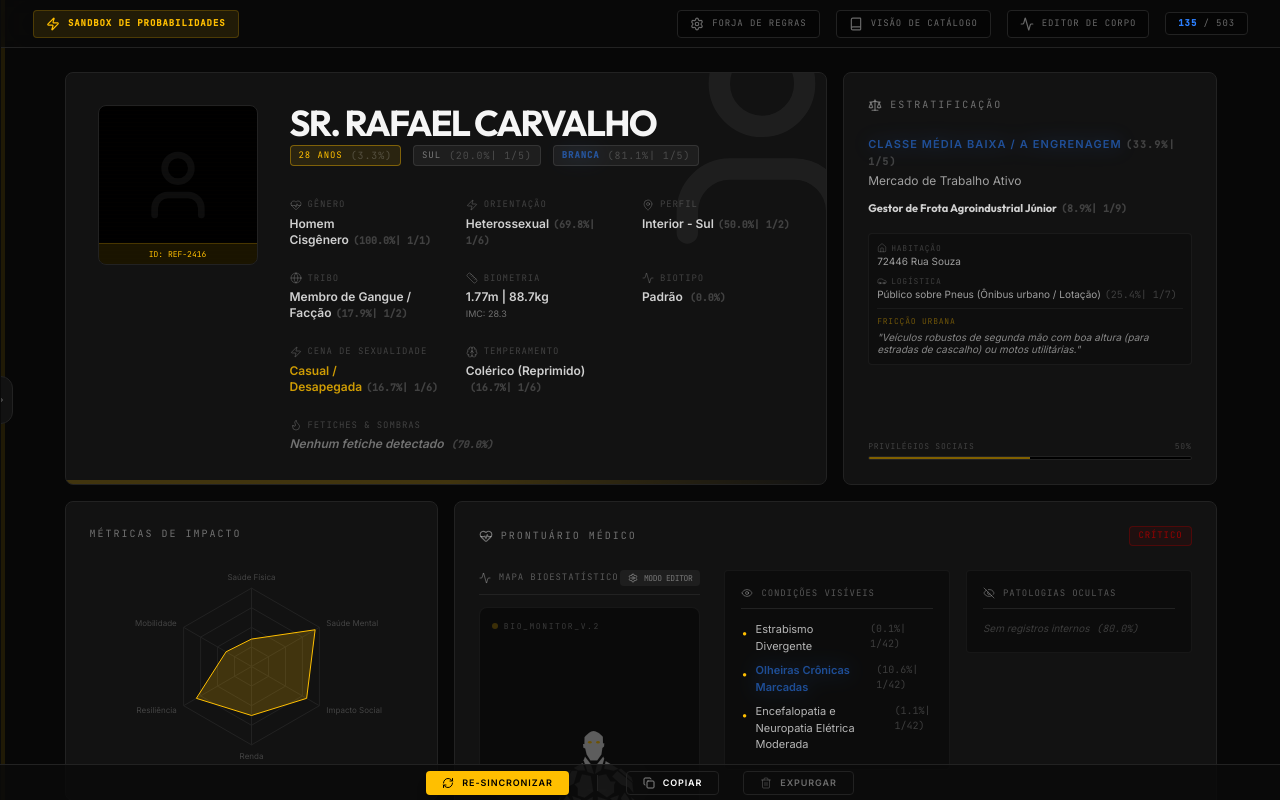
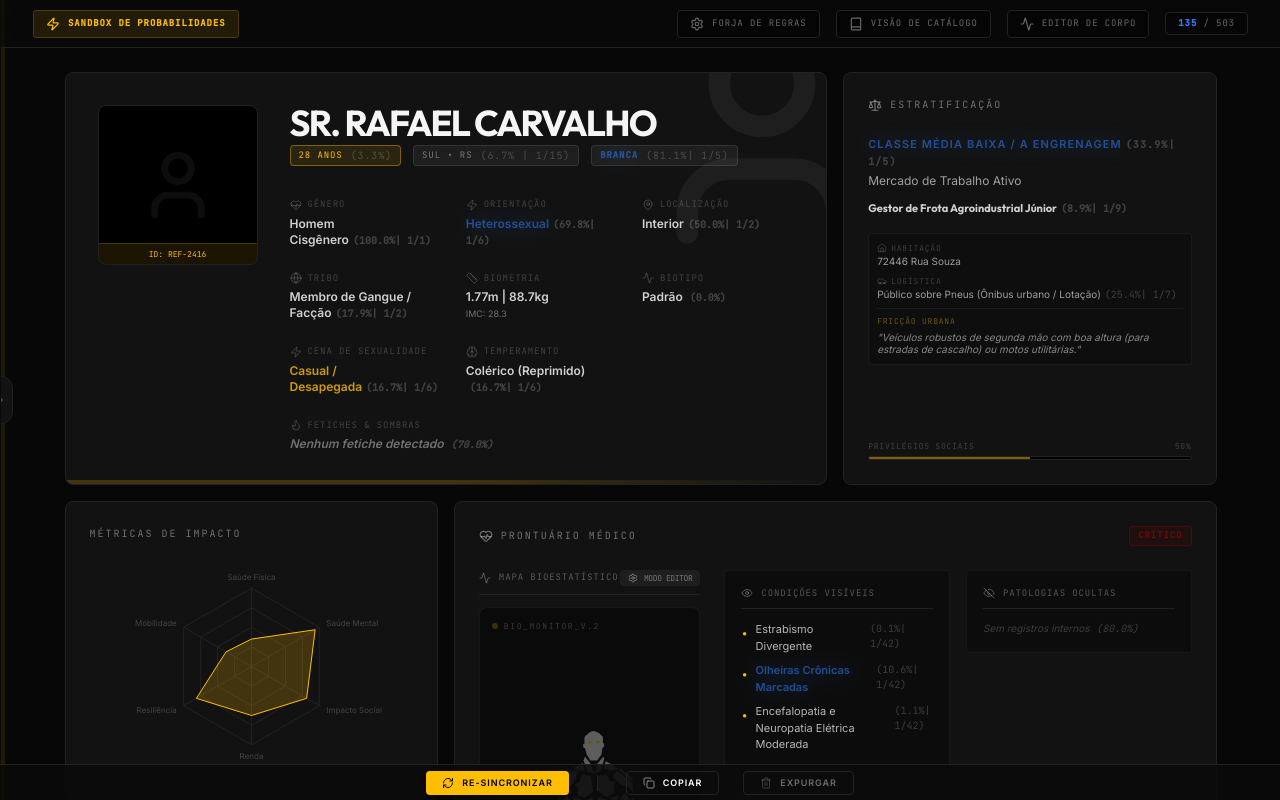
Before and after one commit to evertonsdm/Simulador, a React (Vite) app: page / in a window 1280 px wide. Both pictures are taken after a click on the button "INICIAR VARREDURA". Built offline with nearby package versions, Linux system fonts and the light colour scheme.

Commit message:
feat: Exibir estado e refinar probabilidade regional
Inclui o estado na exibição da região e ajusta a lógica de probabilidade regional para considerá-la no cálculo. Adiciona robustez ao tratamento de profissões nulas.

```diff
--- a/src/App.tsx
+++ b/src/App.tsx
@@ -672,7 +672,22 @@ export default function App() {
                           <h2 className="font-display font-black text-3xl md:text-4xl text-ice tracking-tighter uppercase leading-none">{result.metadata.nome}</h2>
                           <div className="flex flex-wrap items-center gap-3">
                             <Badge>{result.metadata.idade} Anos<Prob value={result.metadata.probs.idade} /></Badge>
-                            <Badge color="white">{result.metadata.regiao}<Prob value={result.metadata.probs.regiao} /></Badge>
+                            <Badge color="white">
+                              {result.metadata.regiao} • {result.metadata.estado}
+                              {(() => {
+                                const regProb = result.metadata.probs.regiao;
+                                if (!regProb || Array.isArray(regProb)) return null;
+                                const counts: Record<string, number> = { 'Sudeste': 4, 'Sul': 3, 'Nordeste': 9, 'Norte': 7, 'Centro-Oeste': 4 };
+                                const stateCount = counts[result.metadata.regiao] || 1;
+                                const combinedProb = regProb.prob / stateCount;
+                                const combinedPool = regProb.poolSize * stateCount;
+                                return (
+                                  <span className="text-[10px] text-white/20 font-mono ml-1">
+                                    ({combinedProb.toFixed(1)}% | 1/{combinedPool})
+                                  </span>
+                                );
+                              })()}
+                            </Badge>
                             <Badge color="white"><MigratedItem name={result.metadata.etnia} migratedList={result.metadata.migratedItems} /><Prob value={result.metadata.probs.etnia} /></Badge>
                           </div>
                         </div>
@@ -680,15 +695,15 @@ export default function App() {
                         <div className="grid grid-cols-2 md:grid-cols-3 gap-4 md:gap-6 pt-2">
                           <div className="space-y-1">
                             <p className="text-[9px] font-mono text-white/20 uppercase tracking-widest flex items-center gap-1.5"><HeartPulse className="w-3 h-3" /> Gênero</p>
-                            <p className="text-xs font-bold text-white/80">{result.metadata.genero}<Prob value={result.metadata.probs.genero} /></p>
+                            <p className="text-xs font-bold text-white/80"><MigratedItem name={result.metadata.genero} migratedList={result.metadata.migratedItems} /><Prob value={result.metadata.probs.genero} /></p>
                           </div>
                           <div className="space-y-1">
                             <p className="text-[9px] font-mono text-white/20 uppercase tracking-widest flex items-center gap-1.5"><Zap className="w-3 h-3" /> Orientação</p>
-                            <p className="text-xs font-bold text-white/80">{result.metadata.orientacao}<Prob value={result.metadata.probs.orientacao} /></p>
+                            <p className="text-xs font-bold text-white/80"><MigratedItem name={result.metadata.orientacao} migratedList={result.metadata.migratedItems} /><Prob value={result.metadata.probs.orientacao} /></p>
                           </div>
                           <div className="space-y-1">
-                            <p className="text-[9px] font-mono text-white/20 uppercase tracking-widest flex items-center gap-1.5"><MapPin className="w-3 h-3" /> Perfil</p>
-                            <p className="text-xs font-bold text-white/80">{result.metadata.perfilUrbano}<Prob value={result.metadata.probs.perfilUrbano} /></p>
+                            <p className="text-[9px] font-mono text-white/20 uppercase tracking-widest flex items-center gap-1.5"><MapPin className="w-3 h-3" /> Localização</p>
+                            <p className="text-xs font-bold text-white/80 truncate">{result.metadata.perfilUrbano.split(' - ')[0]}<Prob value={result.metadata.probs.perfilUrbano} /></p>
                           </div>
                           <div className="space-y-1">
                             <p className="text-[9px] font-mono text-white/20 uppercase tracking-widest flex items-center gap-1.5"><Globe className="w-3 h-3" /> Tribo</p>
--- a/src/services/characterGenerator.ts
+++ b/src/services/characterGenerator.ts
@@ -743,7 +743,7 @@ export function generateCharacterData(options: GenerationOptions = {}): Characte
   const universalPool = PROFISSOES_UNIVERSAIS[classe] || [];
   professionPool = [...regionalPool, ...universalPool];
   const profRollBase = rollUniform(professionPool);
-  const professionBase = profRollBase.value;
+  const professionBase = profRollBase.value || "";
   const isBracal = professionBase.toLowerCase().includes("obra") || professionBase.toLowerCase().includes("pedreiro") || professionBase.toLowerCase().includes("campo") || professionBase.toLowerCase().includes("roça") || professionBase.toLowerCase().includes("pesca") || professionBase.toLowerCase().includes("braçal") || professionBase.toLowerCase().includes("agrícola");
 
   // Roll Bio Sex
@@ -829,8 +829,8 @@ export function generateCharacterData(options: GenerationOptions = {}): Characte
     estuda: false, estagio: false, aposentado: false, desempregado: false, estresse: Math.random() < 0.4,
     estresseHard: Math.random() < 0.1, remoto: Math.random() < 0.2,
     climaFrio: false, ansiedade: Math.random() < 0.3,
-    alternativo: Math.random() < 0.2 || professionBase.toLowerCase().includes("artista") || professionBase.toLowerCase().includes("designer") || professionBase.toLowerCase().includes("músico") || professionBase.toLowerCase().includes("freelancer"),
-    escritorio: professionBase.toLowerCase().includes("escritório") || professionBase.toLowerCase().includes("analista") || professionBase.toLowerCase().includes("gerente") || professionBase.toLowerCase().includes("diretor") || professionBase.toLowerCase().includes("contábil") || professionBase.toLowerCase().includes("jurídico"),
+    alternativo: Math.random() < 0.2 || (professionBase || "").toLowerCase().includes("artista") || (professionBase || "").toLowerCase().includes("designer") || (professionBase || "").toLowerCase().includes("músico") || (professionBase || "").toLowerCase().includes("freelancer"),
+    escritorio: (professionBase || "").toLowerCase().includes("escritório") || (professionBase || "").toLowerCase().includes("analista") || (professionBase || "").toLowerCase().includes("gerente") || (professionBase || "").toLowerCase().includes("diretor") || (professionBase || "").toLowerCase().includes("contábil") || (professionBase || "").toLowerCase().includes("jurídico"),
     industriaOuMusica: false,
     sobrepeso: false, abaixoDoPeso: false, pesoIdeal: true, obesidadeI: false, obesidadeII: false, obesidadeIII: false, falsoSaudavel: false,
     cargosAltos: classe.includes("Elite"),
@@ -841,7 +841,7 @@ export function generateCharacterData(options: GenerationOptions = {}): Characte
     aco: false, baixaRenda: classe.includes("Classe E") || classe.includes("Base"), gayCis: orientacao === "Homossexual" && isCis,
     proSe: false, drogasInjetaveis: false, traumaArquivado: false, hipertenso: Math.random() < 0.15,
     traumaInfancia: Math.random() < 0.1,
-    militarPolicia: professionBase.toLowerCase().includes("militar") || professionBase.toLowerCase().includes("polícia") || professionBase.toLowerCase().includes("guarda") || professionBase.toLowerCase().includes("vigilante") || professionBase.toLowerCase().includes("segurança"),
+    militarPolicia: (professionBase || "").toLowerCase().includes("militar") || (professionBase || "").toLowerCase().includes("polícia") || (professionBase || "").toLowerCase().includes("guarda") || (professionBase || "").toLowerCase().includes("vigilante") || (professionBase || "").toLowerCase().includes("segurança"),
     vitimaCrime: false, hipertensoFumante: false,
     negroPardo: etnia === "Preta" || etnia === "Parda",
     indigena: etnia === "Indígena",
@@ -851,9 +851,9 @@ export function generateCharacterData(options: GenerationOptions = {}): Characte
     isolamentoTotal: false, falenciaLuto: false, infartoPrevio: false, drogasPesadas: false,
     fumanteQuimico: false, atletaMilitar: false, trabalhadorNuclear: false, baixaSaudeMental: false,
     intoxicacaoMedicamentosa: false, biotipoAnomalia: "", massaMagra: false,
-    tecnologia: Math.random() < 0.4 || professionBase.toLowerCase().includes("tecnologia") || professionBase.toLowerCase().includes("software") || professionBase.toLowerCase().includes("ti") || professionBase.toLowerCase().includes("análise"),
+    tecnologia: Math.random() < 0.4 || (professionBase || "").toLowerCase().includes("tecnologia") || (professionBase || "").toLowerCase().includes("software") || (professionBase || "").toLowerCase().includes("ti") || (professionBase || "").toLowerCase().includes("análise"),
     setor: (() => {
-      const lower = professionBase.toLowerCase();
+      const lower = (professionBase || "").toLowerCase();
       if (lower.includes("agrícola") || lower.includes("agro") || lower.includes("irrigação") || lower.includes("latifúndio") || lower.includes("soja") || lower.includes("pecuária") || lower.includes("agrônomo")) return "agro";
       if (lower.includes("tecnologia") || lower.includes("software") || lower.includes("ti") || lower.includes("dados") || lower.includes("hacker") || lower.includes("cripto")) return "tech";
       if (lower.includes("corporativo") || lower.includes("diretor") || lower.includes("multinacional") || lower.includes("startup") || lower.includes("faria limer") || lower.includes("analista") || lower.includes("financeiro")) return "corporativo";
@@ -864,11 +864,11 @@ export function generateCharacterData(options: GenerationOptions = {}): Characte
     estado,
     tierMetropole: getTierMetropole(estado, perfilUrbanoStr.includes("Capital")),
     geneticaFamiliar: Math.random() < 0.1,
-    braçal: professionBase.toLowerCase().includes("obra") || professionBase.toLowerCase().includes("pedreiro") || professionBase.toLowerCase().includes("campo") || professionBase.toLowerCase().includes("roça") || professionBase.toLowerCase().includes("pesca") || professionBase.toLowerCase().includes("braçal") || professionBase.toLowerCase().includes("agrícola"),
+    braçal: (professionBase || "").toLowerCase().includes("obra") || (professionBase || "").toLowerCase().includes("pedreiro") || (professionBase || "").toLowerCase().includes("campo") || (professionBase || "").toLowerCase().includes("roça") || (professionBase || "").toLowerCase().includes("pesca") || (professionBase || "").toLowerCase().includes("braçal") || (professionBase || "").toLowerCase().includes("agrícola"),
     sop: false, peleClara: etnia === "Branca",
     tdah: Math.random() < 0.1, insonia: Math.random() < 0.2, turnosNoturnos: Math.random() < 0.1,
     idoso: idade > 60, botox: false, lutador: false, violencia: false, lutoSevero: false,
-    obeso: false, corticoides: false, exPresidiario: false, gangue: false, corporativo: professionBase.toLowerCase().includes("corporativo") || professionBase.toLowerCase().includes("executivo") || professionBase.toLowerCase().includes("diretor"),
+    obeso: false, corticoides: false, exPresidiario: false, gangue: false, corporativo: (professionBase || "").toLowerCase().includes("corporativo") || (professionBase || "").toLowerCase().includes("executivo") || (professionBase || "").toLowerCase().includes("diretor"),
     autoimune: false, sedentario: Math.random() < 0.5, trabalhoRisco: false, alcoolicoAbstinencia: false,
     fogo: false, hepatite: false, miopiaCongenita: false, fumantePesado: false, professorCantor: false,
     acidenteTransito: false, doencaPulmonarCoracao: false, ensolarado: false, moradorRua: false,
@@ -904,10 +904,10 @@ export function generateCharacterData(options: GenerationOptions = {}): Characte
     vingativo: tempRoll.value.includes("Colérico") || Math.random() < 0.1,
     imigranteRefugiado: Math.random() < 0.05,
     altruista: Math.random() < 0.15,
-    exposicaoPublica: Math.random() < 0.1 || (professionBase.toLowerCase().includes("mídia") || professionBase.toLowerCase().includes("repórter")) || classe.includes("Elite"),
+    exposicaoPublica: Math.random() < 0.1 || ((professionBase || "").toLowerCase().includes("mídia") || (professionBase || "").toLowerCase().includes("repórter")) || classe.includes("Elite"),
     fobiaSocial: Math.random() < 0.05,
     agorafobia: Math.random() < 0.03,
-    nerd: Math.random() < 0.2 || professionBase.toLowerCase().includes("cientista") || professionBase.toLowerCase().includes("tecnologia"),
+    nerd: Math.random() < 0.2 || (professionBase || "").toLowerCase().includes("cientista") || (professionBase || "").toLowerCase().includes("tecnologia"),
     depressao: Math.random() < 0.15,
   };
 
@@ -2287,7 +2287,7 @@ ${relacionamentosAtivos.length > 0 ? relacionamentosAtivos.map(r => `[${r.type.t
   return {
     text: rawText,
     metadata: {
-      nome, idade: finalIdade, genero: `${identidadeGenero} ${termoIdentidade}`, bioSex, etnia, orientacao, classe: finalClasse, regiao,
+      nome, idade: finalIdade, genero: `${identidadeGenero} ${termoIdentidade}`, bioSex, etnia, orientacao, classe: finalClasse, regiao, estado,
       perfilUrbano: perfilUrbanoStr, profissao: profissaoFinal, statusOcupacional,
       vConditions: conditionsV, nvConditions: conditionsNV,
       habitacao: habitacaoStr, transporte: transRoll.value,
--- a/src/types/character.ts
+++ b/src/types/character.ts
@@ -277,7 +277,7 @@ export interface ProbData {
 export interface CharacterResult {
   text: string;
   metadata: {
-    nome: string; idade: number; genero: string; bioSex: string; etnia: string; orientacao: string; classe: string; regiao: string; perfilUrbano: string; profissao: string; statusOcupacional: string; vConditions: string[]; nvConditions: string[]; habitacao: string; transporte: string; resiliencia: string; temperamento: string; shiny: string; cenaSexualidade: string; fetiches: string[]; triboUrbana: string; rastro: string; biotipo: string; biotipoAnomalia: string; altura: number; peso: number; imc: number; massaMagra: boolean; photos: string[]; baggage: { type: string, text: string, prob?: ProbData, isMigrated?: boolean }[];
+    nome: string; idade: number; genero: string; bioSex: string; etnia: string; orientacao: string; classe: string; regiao: string; estado: string; perfilUrbano: string; profissao: string; statusOcupacional: string; vConditions: string[]; nvConditions: string[]; habitacao: string; transporte: string; resiliencia: string; temperamento: string; shiny: string; cenaSexualidade: string; fetiches: string[]; triboUrbana: string; rastro: string; biotipo: string; biotipoAnomalia: string; altura: number; peso: number; imc: number; massaMagra: boolean; photos: string[]; baggage: { type: string, text: string, prob?: ProbData, isMigrated?: boolean }[];
     metrics: { physical: number; mental: number; income: number; relational: number; resilience: number; urbanLife: number; };
     probs: Record<string, ProbData | ProbData[]>;
     friccaoUrbana: string;
```
Also changed, not shown: src/components/ProbabilitySandbox.tsx (+6 -2 lines).
